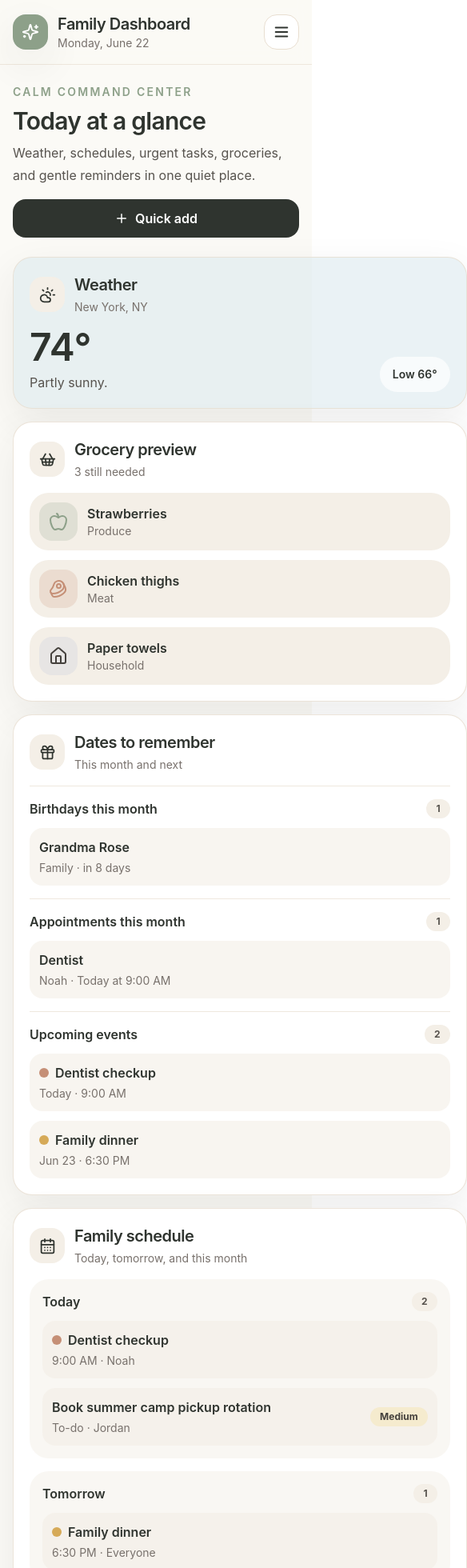
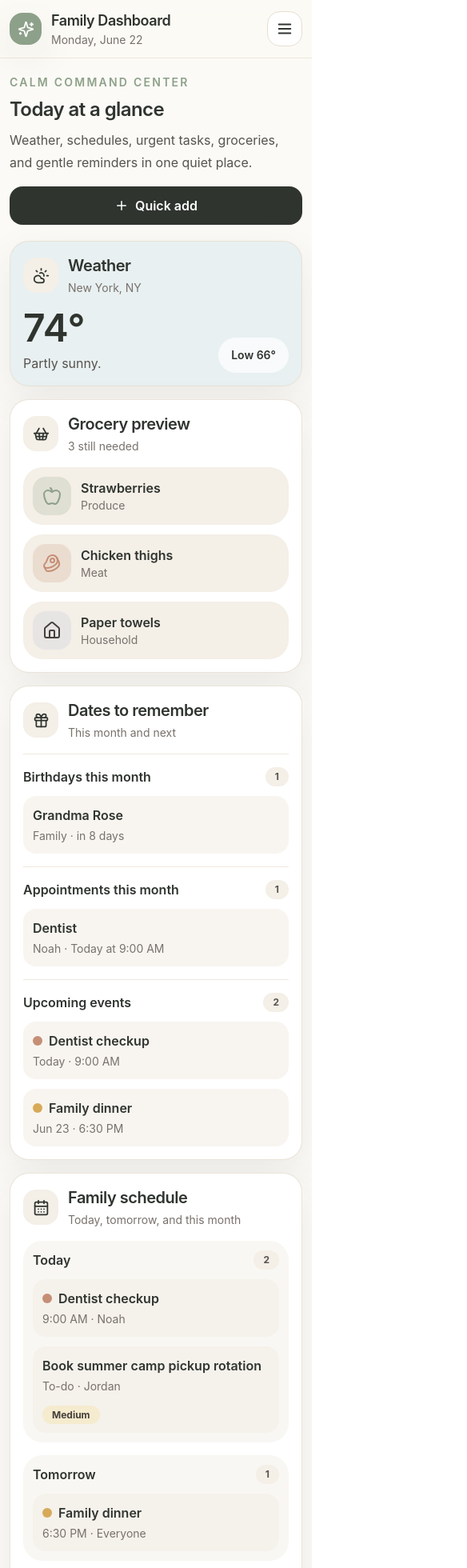
Before and after one commit to stratoma/tnm-family-dashboard, a React (Vite) app: page / in a window 390 px wide. Shown: the top 1960 px of the page at 80% size, 584 px wide, since content can reach past the window. Built offline with nearby package versions, Linux system fonts and the light colour scheme.

Commit message:
Improve mobile responsiveness

```diff
--- a/src/App.tsx
+++ b/src/App.tsx
@@ -37,17 +37,17 @@ export default function App() {
   return (
     <div className="min-h-screen bg-cream text-ink">
       <header className="sticky top-0 z-30 border-b border-oat/70 bg-cream/90 backdrop-blur">
-        <div className="mx-auto flex max-w-7xl items-center justify-between px-4 py-4 sm:px-6 lg:px-8">
+        <div className="mx-auto flex max-w-7xl items-center justify-between px-3 py-3 sm:px-6 lg:px-8">
           <NavLink to="/" className="flex items-center gap-3" onClick={() => setMenuOpen(false)}>
-            <span className="grid h-11 w-11 place-items-center rounded-2xl bg-sage text-white shadow-soft">
-              <Sparkles size={22} />
+            <span className="grid h-10 w-10 place-items-center rounded-2xl bg-sage text-white shadow-soft sm:h-11 sm:w-11">
+              <Sparkles size={21} />
             </span>
-            <span>
-              <span className="block text-xl font-semibold tracking-tight">Family Dashboard</span>
+            <span className="min-w-0">
+              <span className="block truncate text-lg font-semibold tracking-tight sm:text-xl">Family Dashboard</span>
               <span className="block text-sm text-stone-500">{today}</span>
             </span>
           </NavLink>
-          <div className="hidden items-center gap-2 lg:flex">
+          <div className="hidden items-center gap-2 xl:flex">
             <nav className="flex flex-wrap items-center gap-1 rounded-3xl bg-white p-1 shadow-soft">
               {navItems.map((item) => (
                 <DesktopNavItem key={item.to} {...item} />
@@ -58,7 +58,7 @@ export default function App() {
             </NavLink>
           </div>
           <button
-            className="grid h-11 w-11 place-items-center rounded-2xl border border-oat bg-white lg:hidden"
+            className="grid h-11 w-11 shrink-0 place-items-center rounded-2xl border border-oat bg-white xl:hidden"
             onClick={() => setMenuOpen((value) => !value)}
             aria-label="Open navigation"
           >
@@ -66,14 +66,14 @@ export default function App() {
           </button>
         </div>
         {menuOpen ? (
-          <nav className="grid gap-2 border-t border-oat/70 bg-cream px-4 py-3 lg:hidden">
+          <nav className="grid max-h-[calc(100vh-72px)] grid-cols-2 gap-2 overflow-y-auto border-t border-oat/70 bg-cream px-3 py-3 xl:hidden">
             {[...navItems, { to: '/settings', label: 'Settings', icon: Sparkles }].map((item) => (
               <MobileNavItem key={item.to} {...item} onClick={() => setMenuOpen(false)} />
             ))}
           </nav>
         ) : null}
       </header>
-      <main className="mx-auto max-w-7xl px-4 py-6 sm:px-6 lg:px-8">
+      <main className="mx-auto max-w-7xl px-3 py-5 pb-24 sm:px-6 lg:px-8 xl:pb-8">
         <Routes>
           <Route path="/" element={<Dashboard />} />
           <Route path="/calendar" element={<CalendarPage />} />
@@ -112,7 +112,7 @@ function MobileNavItem({ to, label, icon: Icon, onClick }: (typeof navItems)[num
       to={to}
       onClick={onClick}
       className={({ isActive }) =>
-        `flex items-center gap-3 rounded-2xl px-4 py-3 text-base font-medium ${
+        `flex min-h-14 items-center gap-2 rounded-2xl px-3 py-3 text-sm font-semibold sm:gap-3 sm:px-4 sm:text-base ${
           isActive ? 'bg-ink text-white' : 'bg-white text-stone-700'
         }`
       }
--- a/src/components/PageHeader.tsx
+++ b/src/components/PageHeader.tsx
@@ -9,13 +9,13 @@ type PageHeaderProps = {
 
 export default function PageHeader({ eyebrow, title, description, action }: PageHeaderProps) {
   return (
-    <div className="mb-6 flex flex-col gap-4 sm:flex-row sm:items-end sm:justify-between">
+    <div className="mb-5 flex flex-col gap-4 sm:mb-6 sm:flex-row sm:items-end sm:justify-between">
       <div>
         {eyebrow ? <p className="mb-2 text-sm font-semibold uppercase tracking-[0.16em] text-sage">{eyebrow}</p> : null}
-        <h1 className="text-3xl font-semibold tracking-tight sm:text-4xl">{title}</h1>
+        <h1 className="text-2xl font-semibold tracking-tight sm:text-4xl">{title}</h1>
         <p className="mt-2 max-w-2xl text-base leading-7 text-stone-600">{description}</p>
       </div>
-      {action}
+      {action ? <div className="flex [&>*]:w-full sm:[&>*]:w-auto">{action}</div> : null}
     </div>
   );
 }
--- a/src/pages/Dashboard.tsx
+++ b/src/pages/Dashboard.tsx
@@ -54,8 +54,8 @@ export default function Dashboard() {
           </Link>
         }
       />
-      <div className="grid items-start gap-4 lg:grid-cols-[330px_minmax(0,1fr)]">
-        <div className="grid gap-4">
+      <div className="grid min-w-0 items-start gap-4 lg:grid-cols-[330px_minmax(0,1fr)]">
+        <div className="grid min-w-0 gap-4">
           <SectionCard title="Weather" subtitle="New York, NY" icon={<CloudSun size={21} />} className="bg-skysoft/60">
             <div className="flex items-end justify-between gap-4">
               <div>
@@ -113,7 +113,7 @@ export default function Dashboard() {
           icon={<CalendarDays size={21} />}
           className="min-h-full"
         >
-          <div className="grid gap-4">
+          <div className="grid min-w-0 gap-4">
             <ScheduleSection title="Today" count={todayTasks.length + todayEvents.length + todayActivities.length}>
               {todayEvents.map((event) => (
                 <Row key={event.id} dot={event.color} title={event.title} meta={`${friendlyTime(event.start)} · ${event.owner}`} />
@@ -174,8 +174,8 @@ export default function Dashboard() {
 
               return (
                 <div key={project.id} className={`rounded-3xl border p-4 ${projectStatusCard(project.status)}`}>
-                  <div className="flex flex-wrap items-start justify-between gap-3">
-                    <div>
+                  <div className="flex flex-col gap-3 sm:flex-row sm:items-start sm:justify-between">
+                    <div className="min-w-0">
                       <p className="text-lg font-semibold">{project.projectName}</p>
                       <p className="mt-1 text-sm text-stone-600">{currency(project.budget)} · due {friendlyDate(project.dueDate)}</p>
                     </div>
@@ -196,12 +196,12 @@ export default function Dashboard() {
 }
 
 function Stack({ children }: { children: React.ReactNode }) {
-  return <div className="grid gap-3">{children}</div>;
+  return <div className="grid min-w-0 gap-3">{children}</div>;
 }
 
 function ScheduleSection({ title, count, children }: { title: string; count: number; children: React.ReactNode }) {
   return (
-    <div className="rounded-3xl bg-linen/50 p-4">
+    <div className="min-w-0 rounded-3xl bg-linen/50 p-3 sm:p-4">
       <div className="mb-3 flex items-center justify-between">
         <h3 className="font-semibold">{title}</h3>
         <StatusPill label={`${count}`} tone="neutral" />
@@ -225,15 +225,15 @@ function DateGroup({ title, count, children }: { title: string; count: number; c
 
 function Row({ title, meta, dot, pill }: { title: string; meta: string; dot?: string; pill?: React.ReactNode }) {
   return (
-    <div className="flex items-center justify-between gap-3 rounded-2xl bg-linen/60 p-3">
-      <div className="min-w-0">
+    <div className="min-w-0 overflow-hidden rounded-2xl bg-linen/60 p-3 sm:flex sm:items-center sm:justify-between sm:gap-3">
+      <div className="min-w-0 flex-1">
         <div className="flex items-center gap-2">
-          {dot ? <span className="h-3 w-3 rounded-full" style={{ backgroundColor: dot }} /> : null}
-          <p className="truncate font-semibold">{title}</p>
+          {dot ? <span className="h-3 w-3 shrink-0 rounded-full" style={{ backgroundColor: dot }} /> : null}
+          <p className="min-w-0 truncate font-semibold">{title}</p>
         </div>
         <p className="mt-1 truncate text-sm text-stone-500">{meta}</p>
       </div>
-      {pill}
+      {pill ? <div className="mt-3 shrink-0 sm:mt-0">{pill}</div> : null}
     </div>
   );
 }
--- a/src/pages/ProjectsPage.tsx
+++ b/src/pages/ProjectsPage.tsx
@@ -76,7 +76,7 @@ export default function ProjectsPage() {
           </SectionCard>
         ))}
       </div>
-      <button className="button-primary fixed bottom-5 right-5 z-40 shadow-soft lg:hidden" onClick={openAdd}>
+      <button className="button-primary fixed inset-x-3 bottom-5 z-40 shadow-soft sm:inset-x-auto sm:right-5 lg:hidden" onClick={openAdd}>
         <Plus size={18} /> Add project
       </button>
       <Modal open={open} title={editingProject ? 'Edit home project' : 'Add home project'} onClose={closeModal}>
--- a/src/pages/TasksPage.tsx
+++ b/src/pages/TasksPage.tsx
@@ -58,19 +58,25 @@ export default function TasksPage() {
         {items.length === 0 ? <EmptyState title="No tasks yet">Add the first small thing that would make today easier.</EmptyState> : null}
         <div className="grid gap-3">
           {items.map((task) => (
-            <div key={task.id} className="flex items-center gap-3 rounded-3xl bg-linen/60 p-4">
-              <input type="checkbox" checked={task.completed} onChange={(event) => update(task.id, { completed: event.target.checked })} className="h-6 w-6 rounded border-oat text-sage" />
+            <div key={task.id} className="grid gap-3 rounded-3xl bg-linen/60 p-4 sm:flex sm:items-center">
+              <div className="flex min-w-0 items-center gap-3">
+                <input type="checkbox" checked={task.completed} onChange={(event) => update(task.id, { completed: event.target.checked })} className="h-6 w-6 shrink-0 rounded border-oat text-sage" />
                 <div className="min-w-0 flex-1">
-                <p className={`text-lg font-semibold ${task.completed ? 'text-stone-400 line-through' : ''}`}>{task.title}</p>
-                <p className="text-sm text-stone-500">{task.assignee} · due {friendlyDate(task.dueDate)}</p>
+                  <p className={`truncate text-lg font-semibold ${task.completed ? 'text-stone-400 line-through' : ''}`}>{task.title}</p>
+                  <p className="truncate text-sm text-stone-500">{task.assignee} · due {friendlyDate(task.dueDate)}</p>
                 </div>
+              </div>
+              <div className="flex items-center justify-between gap-2 sm:ml-auto sm:justify-end">
                 <StatusPill label={task.priority} tone={task.priority === 'High' ? 'red' : task.priority === 'Medium' ? 'yellow' : 'neutral'} />
+                <div className="flex gap-2">
                   <button className="grid h-10 w-10 place-items-center rounded-full bg-white text-stone-500" onClick={() => openEdit(task)} aria-label="Edit task">
                     <Pencil size={17} />
                   </button>
                   <button className="grid h-10 w-10 place-items-center rounded-full bg-white text-stone-500" onClick={() => remove(task.id)} aria-label="Delete task">
                     <Trash2 size={17} />
                   </button>
+                </div>
+              </div>
             </div>
           ))}
         </div>
--- a/src/styles/index.css
+++ b/src/styles/index.css
@@ -21,7 +21,7 @@ textarea {
 
 @layer components {
   .card {
-    @apply rounded-3xl border border-oat/80 bg-white p-5 shadow-soft;
+    @apply min-w-0 rounded-3xl border border-oat/80 bg-white p-4 shadow-soft sm:p-5;
   }
 
   .input {
@@ -33,10 +33,10 @@ textarea {
   }
 
   .button-primary {
-    @apply inline-flex items-center justify-center gap-2 rounded-2xl bg-ink px-4 py-3 text-base font-semibold text-white transition hover:bg-stone-700;
+    @apply inline-flex min-h-12 items-center justify-center gap-2 rounded-2xl bg-ink px-4 py-3 text-base font-semibold text-white transition hover:bg-stone-700;
   }
 
   .button-soft {
-    @apply inline-flex items-center justify-center gap-2 rounded-2xl border border-oat bg-linen px-4 py-3 text-base font-semibold text-ink transition hover:bg-oat/80;
+    @apply inline-flex min-h-12 items-center justify-center gap-2 rounded-2xl border border-oat bg-linen px-4 py-3 text-base font-semibold text-ink transition hover:bg-oat/80;
   }
 }
```
Also changed, not shown: src/pages/GroceryPage.tsx (+7 -5 lines). Lines whose indentation alone changed are shown as unchanged.
